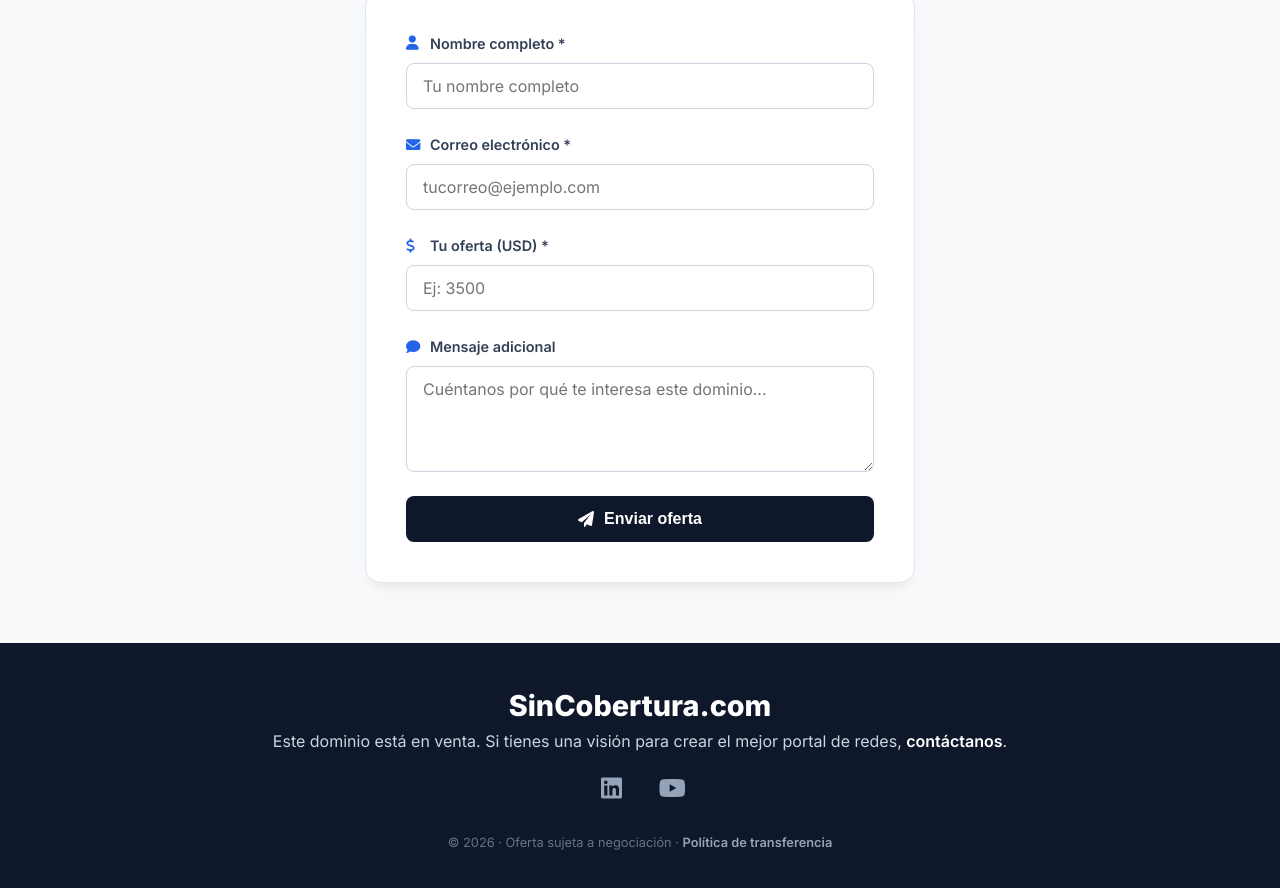
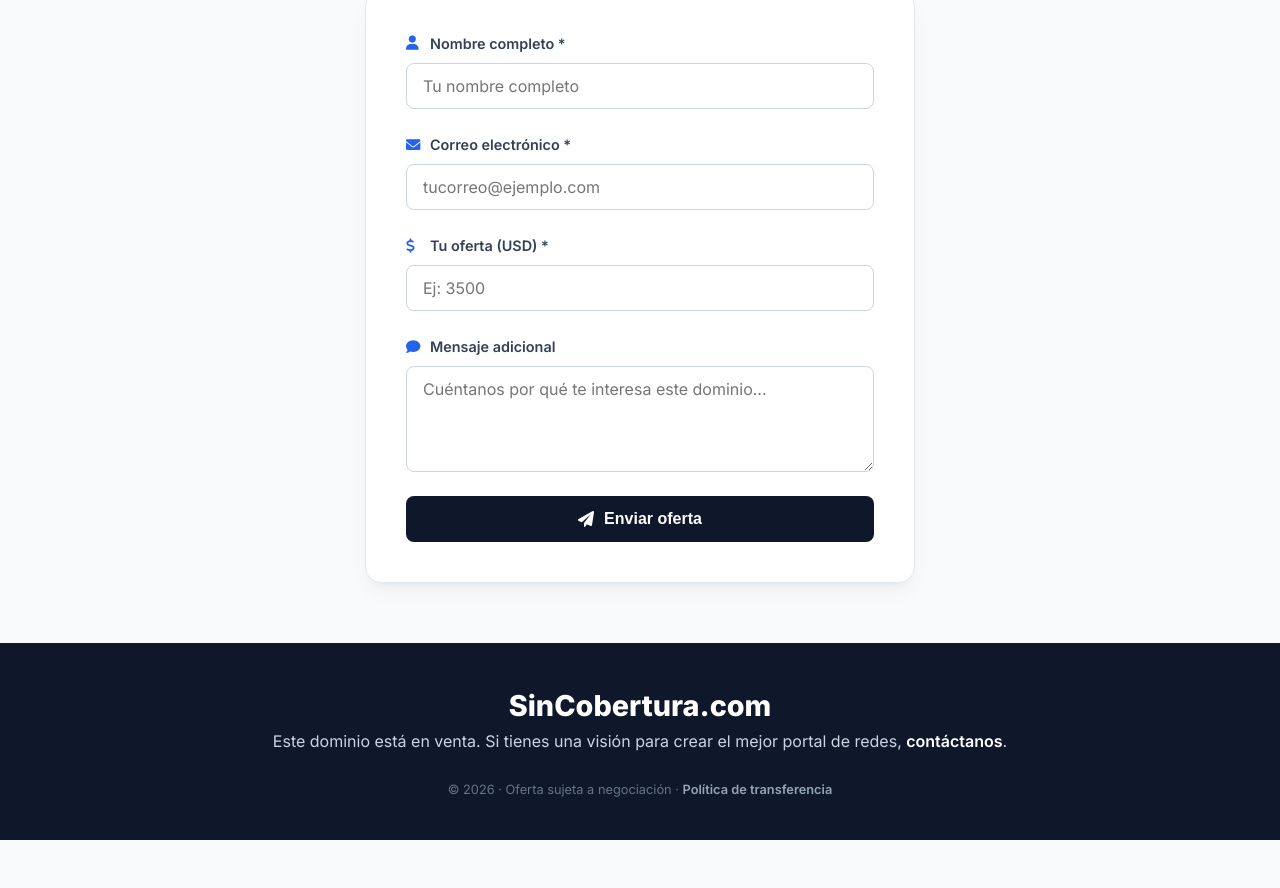
Before and after one commit to Entidad-de-Datos-Integrados/sincobertura-web, a plain HTML site: page index.html in a window 1280 px wide. Shown: the part 2094-2982 px from the top of the page. After the commit the page ends 2934 px from the top, so only its background shows below. Drawn offline with Linux system fonts and the light colour scheme.

Commit message:
Update index.html

```diff
--- a/index.html
+++ b/index.html
@@ -189,11 +189,7 @@
                 Este dominio está en venta. Si tienes una visión para crear el mejor portal de redes,
                 <a href="#contact">contáctanos</a>.
             </p>
-            <div class="social-icons">
-                <i class="fab fa-x-twitter"></i>
-                <i class="fab fa-linkedin"></i>
-                <i class="fab fa-youtube"></i>
-            </div>
+
             <p class="footer-copy">
                 &copy; 2026 · Oferta sujeta a negociación · <a href="./transferencia.html">Política de transferencia</a>
             </p>
```
